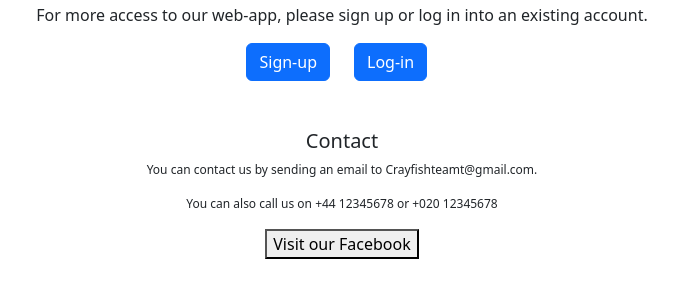
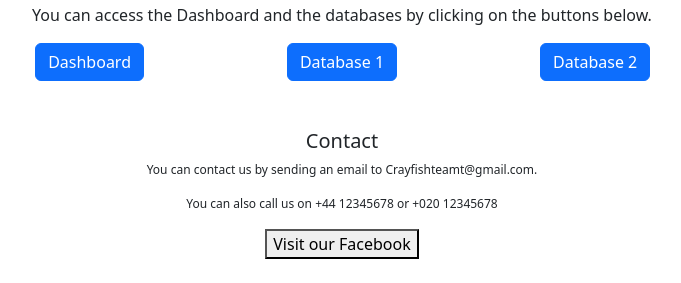
Before and after one commit to bennylao/comp0034-cw2-g-team_1, a Flask app: template crayfish_analysis_app/templates/about.html in a window 1280 px wide. Shown: the part 753-1036 px from the top of the page, without its empty margins (298-979 px from the left). Run offline with Flask 3, Linux system fonts and the light colour scheme; the template is opened without the code that fills it, so the values that code supplies are empty; the visitor is signed in with stand-in values (Sample User, id 1); parts of the project's set-up code (start-up, migrations or seed data) failed here and were passed over; some libraries are stand-ins or nearby versions.

Commit message:
Updated about page

```diff
--- a/crayfish_analysis_app/templates/about.html
+++ b/crayfish_analysis_app/templates/about.html
@@ -51,17 +51,17 @@
         <div class="row">
             <div class="col-md-12" style="text-align:center;">
                 <p>
-                    For more access to our web-app, please sign up or log in into an existing account.
+                    You can access the Dashboard and the databases by clicking on the buttons below.
                 </p>
             </div>
-            <div class="col-md-6" style="text-align:right;">
-                <div>
-                <a class ="btn btn-primary" href = "{{url_for('views.signup')}}">Sign-up</a>
-                </div>
+            <div class="col-md-4" style="text-align:right;">
+                <a class ="btn btn-primary" href = "{{url_for('/dashboard/')}}">Dashboard</a>
             </div>
-            <div class="col-md-6" style="text-align:left;">
-                <a class ="btn btn-primary" href = "{{url_for('views.login')}}">Log-in</a>
-
+            <div class="col-md-4" style="text-align:center;">
+                <a class ="btn btn-primary" href = "{{url_for('views.crayfish1')}}">Database 1</a>
+            </div>
+            <div class="col-md-4" style="text-align:left;">
+                <a class ="btn btn-primary" href = "{{url_for('views.crayfish2')}}">Database 2</a>
             </div>
         </div>
     </div>
```
